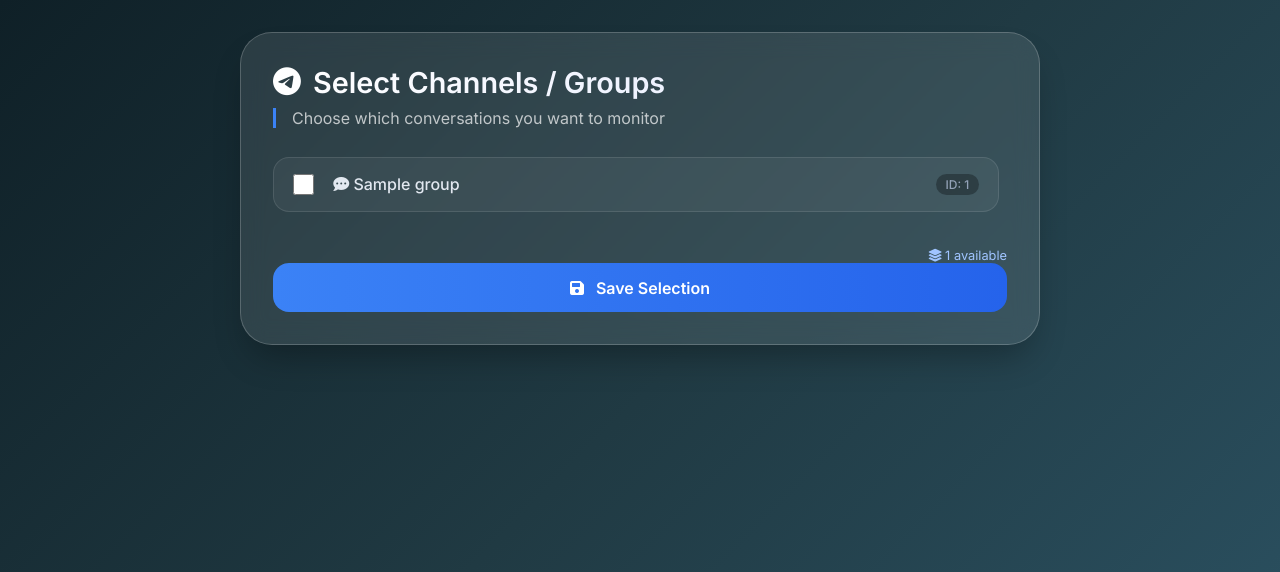
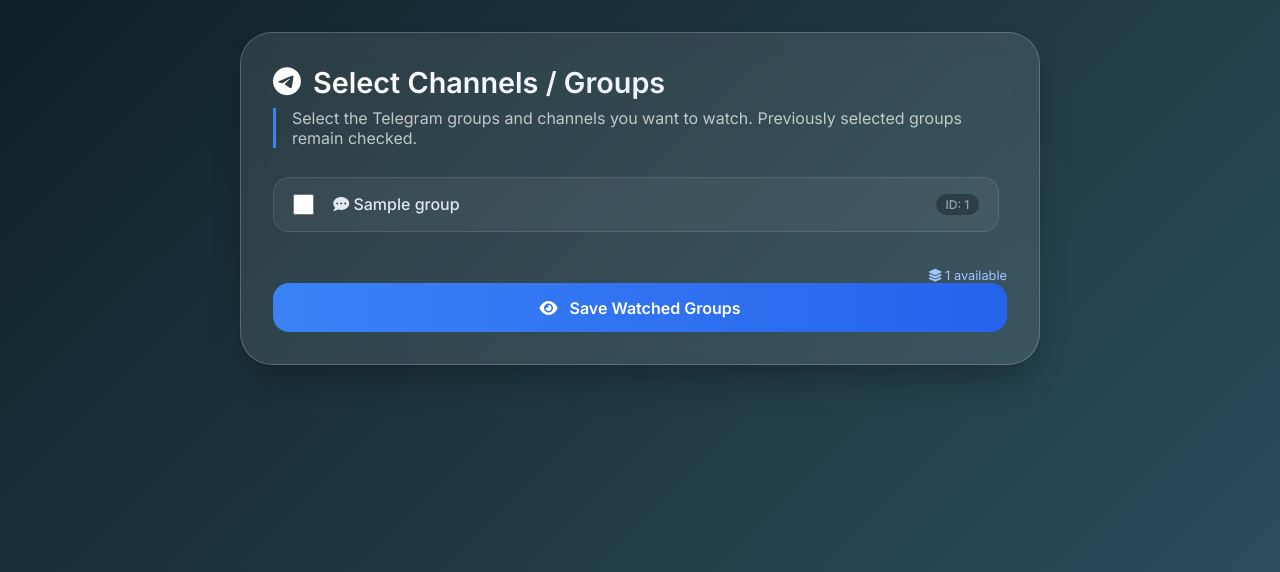
Before and after one commit to nebulyn05/CryptoBot, a Flask app: template templates/fetch_groups.html in a window 1280 px wide. Shown: the top 572 px of the page. Run offline with Flask 3, Linux system fonts and the light colour scheme; the template is opened without the code that fills it: most values are stand-ins (such as "Sample title", 1, 10 or a date in 2020); parts of the project's set-up code (start-up, migrations or seed data) failed here and were passed over.

Commit message:
Improve watched group selection UX

```diff
--- a/templates/fetch_groups.html
+++ b/templates/fetch_groups.html
@@ -137,14 +137,14 @@
 <div class="container">
     <div class="card">
         <h1><i class="fab fa-telegram"></i> Select Channels / Groups</h1>
-        <div class="sub">Choose which conversations you want to monitor</div>
+        <div class="sub">Select the Telegram groups and channels you want to watch. Previously selected groups remain checked.</div>
 
         <form action="{{ url_for('fetch_groups') }}" method="post">
             <div class="groups-list">
                 {% for group in groups_and_channels %}
                     <div class="group-item">
                         <label>
-                            <input type="checkbox" name="selected_groups" value="{{ group.id }}">
+                            <input type="checkbox" name="selected_groups" value="{{ group.id }}" {% if group.id|string in selected_groups %}checked{% endif %}>
                             <span class="group-name"><i class="fas fa-comment-dots"></i> {{ group.name }}</span>
                             <span class="group-id">ID: {{ group.id }}</span>
                         </label>
@@ -155,7 +155,7 @@
                 <i class="fas fa-layer-group"></i> {{ groups_and_channels|length }} available
             </div>
             <button type="submit">
-                <i class="fas fa-save"></i> Save Selection
+                <i class="fas fa-eye"></i> Save Watched Groups
             </button>
         </form>
     </div>
```
